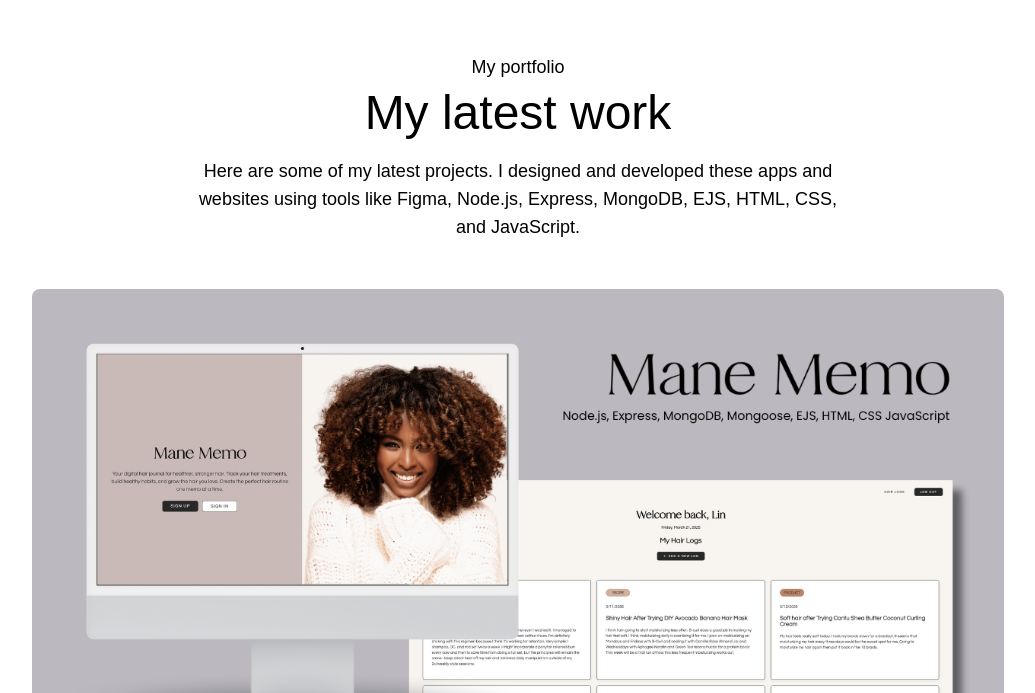
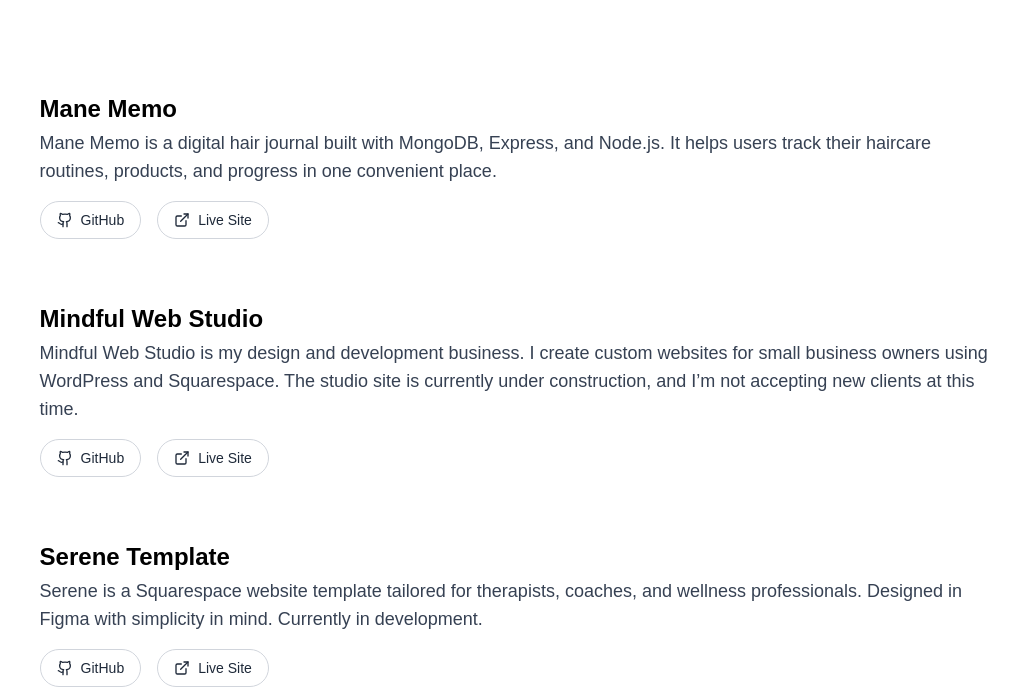
Before and after one commit to LaTrishaGomer/latrisha-gomer, a Next.js app: page / in a window 1280 px wide. Shown: the part 787-1480 px from the top of the page, without its empty margins (122-1157 px from the left). Built offline with nearby package versions, Linux system fonts and the light colour scheme; a web font is replaced by a local one.

Commit message:
update project section

```diff
--- a/app/components/Work.jsx
+++ b/app/components/Work.jsx
@@ -5,22 +5,22 @@
 
 const Work = () => {
   return (
-    <div id='work' className='w-full px-[12%] py-10 scroll-mt-20'>
-      <h4 className='text-center mb-2 text-lg font-ovo'>My portfolio</h4>
+     <div id='work' className='w-full px-[12%] py-10 scroll-mt-20'>
+      {/*<h4 className='text-center mb-2 text-lg font-ovo'>My portfolio</h4>
       <h2 className='text-center text-5xl font-ovo'>My latest work</h2>
 
       <p className='text-center max-w-2xl mx-auto mt-5 mb-12 font-ovo'>
         Here are some of my latest projects. I designed and developed these apps and websites using tools like Figma, Node.js, Express, MongoDB, EJS, HTML, CSS, and JavaScript.
-      </p>
+      </p> */}
 
       <div className='flex flex-col gap-16 my-10 max-w-6xl mx-auto'>
         {workData.map((project, index) => (
           <div key={index} className='flex flex-col gap-4'>
             {/* Project Image */}
-            <div
+            {/*<div
               className='w-full aspect-[1278/717] bg-no-repeat bg-cover bg-center rounded-lg'
               style={{ backgroundImage: `url(${project.bgImage})` }}
-            ></div>
+            ></div> */}
 
             {/* Project Info */}
             <div className='px-2'>
```
